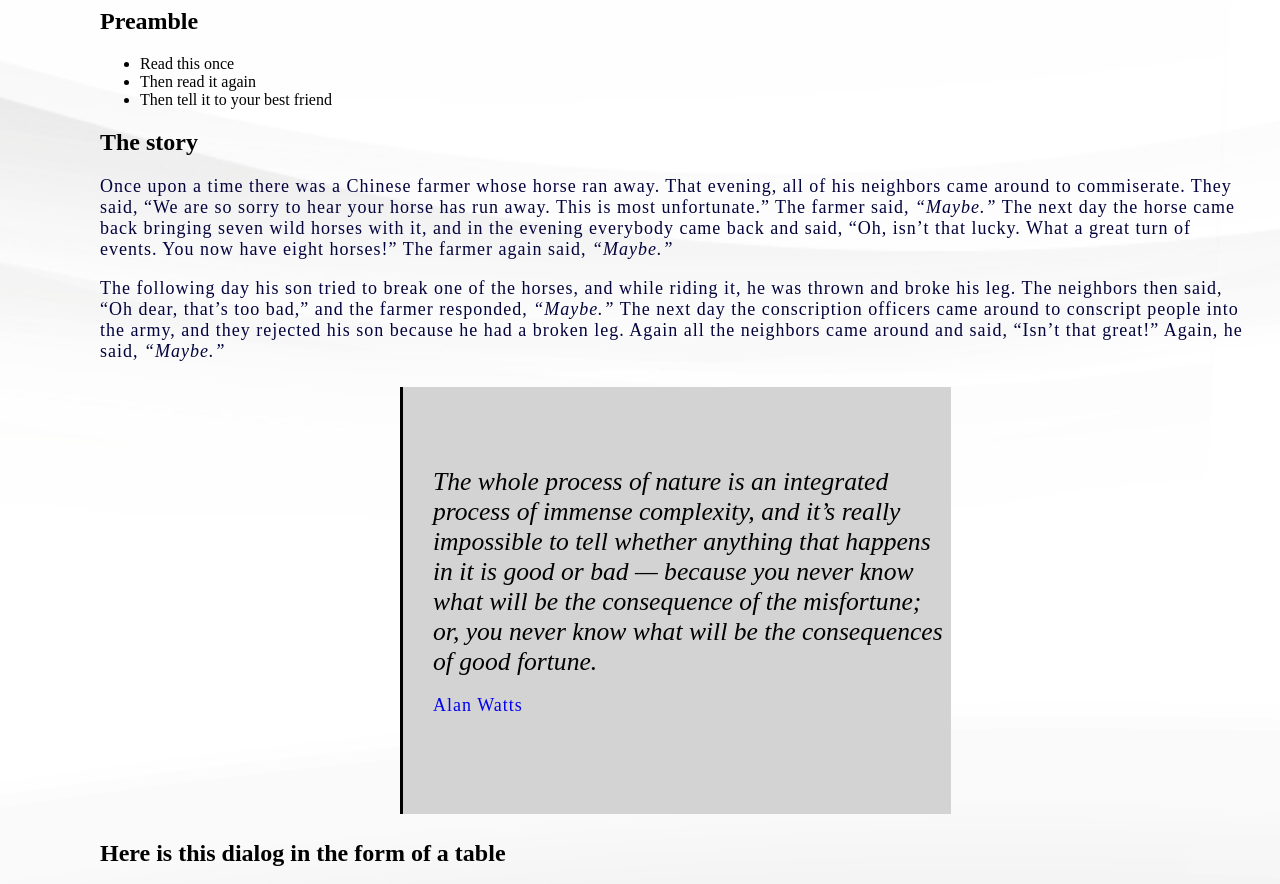
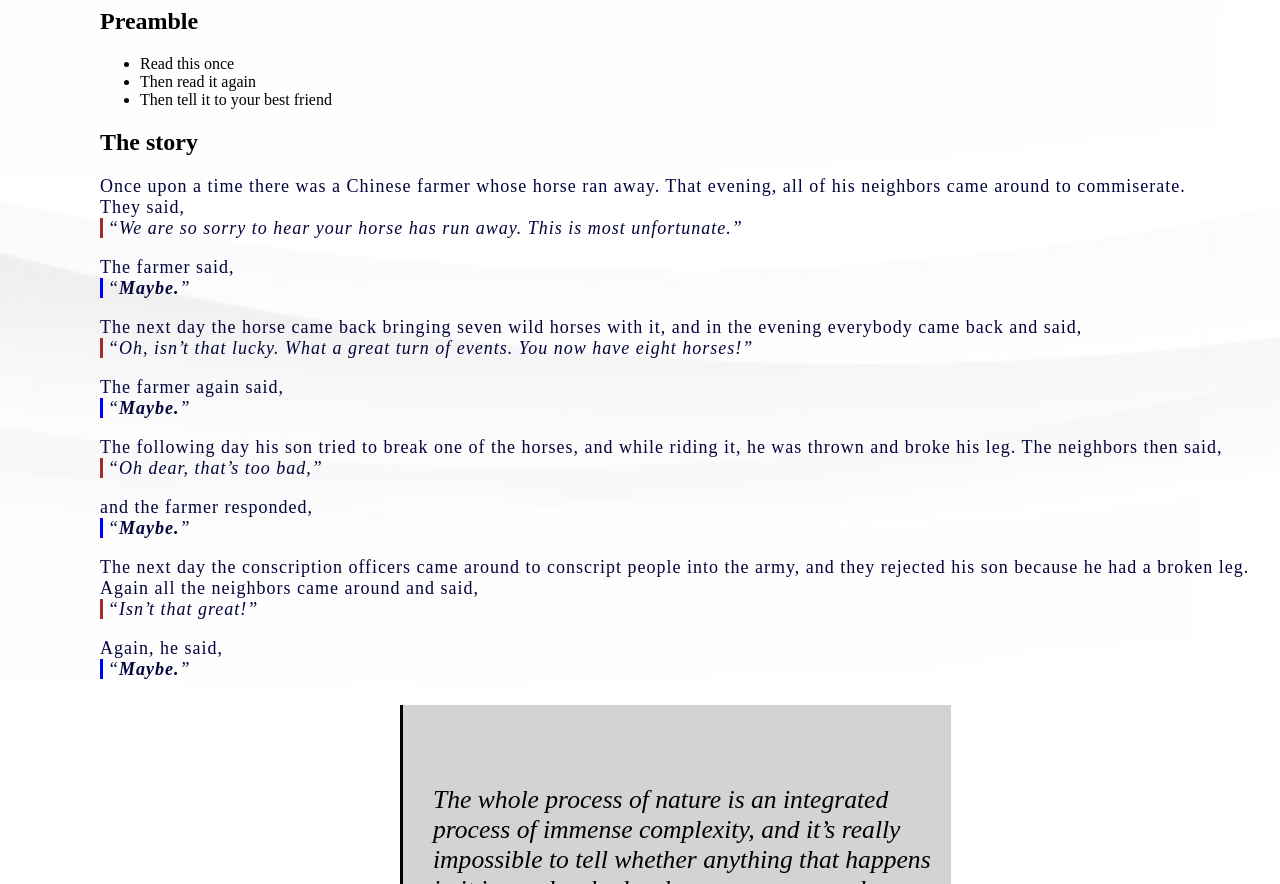
Before and after one commit to logmodia/progressive-enhancement, a plain HTML site: page index.html in a window 1280 px wide. Shown: the part 290-1174 px from the top of the page. Drawn offline with Linux system fonts and the light colour scheme.

Commit message:
modiff styele

```diff
--- a/index.html
+++ b/index.html
@@ -27,16 +27,45 @@
 
         <h2>The story</h2>
         <p>
-            Once upon a time there was a Chinese farmer whose horse ran away. That evening, all of his neighbors came around to commiserate.
-            They said, “We are so sorry to hear your horse has run away. This is most unfortunate.”
-            The farmer said, <em>“Maybe.”</em> The next day the horse came back bringing seven wild horses with it, and in the evening everybody came back and said,
-            “Oh, isn’t that lucky. What a great turn of events. You now have eight horses!” The farmer again said, <em>“Maybe.”</em>
+            Once upon a time there was a Chinese farmer whose horse ran away. That evening, all of his neighbors came around to commiserate.<br/>
+            They said,<br/>
+            <q class="villagers">We are so sorry to hear your horse has run away. This is most unfortunate.</q><br/>
         </p>
+
         <p>
-            The following day his son tried to break one of the horses, and while riding it, he was thrown and broke his leg. The neighbors then said,
-            “Oh dear, that’s too bad,” and the farmer responded, <em>“Maybe.”</em>
-            The next day the conscription officers came around to conscript people into the army, and they rejected his son because he had a broken leg.
-            Again all the neighbors came around and said, “Isn’t that great!” Again, he said, <em>“Maybe.”</em>
+            The farmer said,<br/>
+            <q class="farmer"><strong>Maybe.</strong></q><br/>
+        </p>
+
+        <p>
+            The next day the horse came back bringing seven wild horses with it, and in the evening everybody came back and said,<br/>
+            <q class="villagers">Oh, isn’t that lucky. What a great turn of events. You now have eight horses!</q><br/>
+        </p>
+
+        <p>
+            The farmer again said,<br/>
+            <q class="farmer"><strong>Maybe.</strong></q>
+        </p>
+
+        <p>
+            The following day his son tried to break one of the horses, and while riding it, he was thrown and broke his leg. The neighbors then said,<br/>
+           <q class="villagers">Oh dear, that’s too bad,</q><br/>
+        </p>
+
+        <p>
+           and the farmer responded,<br/>
+           <q class="farmer"><strong>Maybe.</strong></q><br/>
+        </p>
+
+        <p>
+            The next day the conscription officers came around to conscript people into the army, and they rejected his son because he had a broken leg.<br/>
+            Again all the neighbors came around and said,<br/>
+            <q class="villagers">Isn’t that great!</q><br/>
+        </p>
+
+        <p>
+            Again, he said,<br/>
+            <q class="farmer"><strong>Maybe.</strong></q>
         </p>
 
         <blockquote>
--- a/style.css
+++ b/style.css
@@ -44,4 +44,19 @@ blockquote {
     padding-left: 30px;
     padding-top: 80px;
     padding-bottom: 80px;
+    font-style: italic;
 }
+
+q {
+    font-style: italic;
+
+}
+
+q.farmer {
+    border-left: 3px solid blue;
+    padding-left: 5px;
+}
+q.villagers {
+    border-left: 3px solid brown;
+    padding-left: 5px;
+}
```
